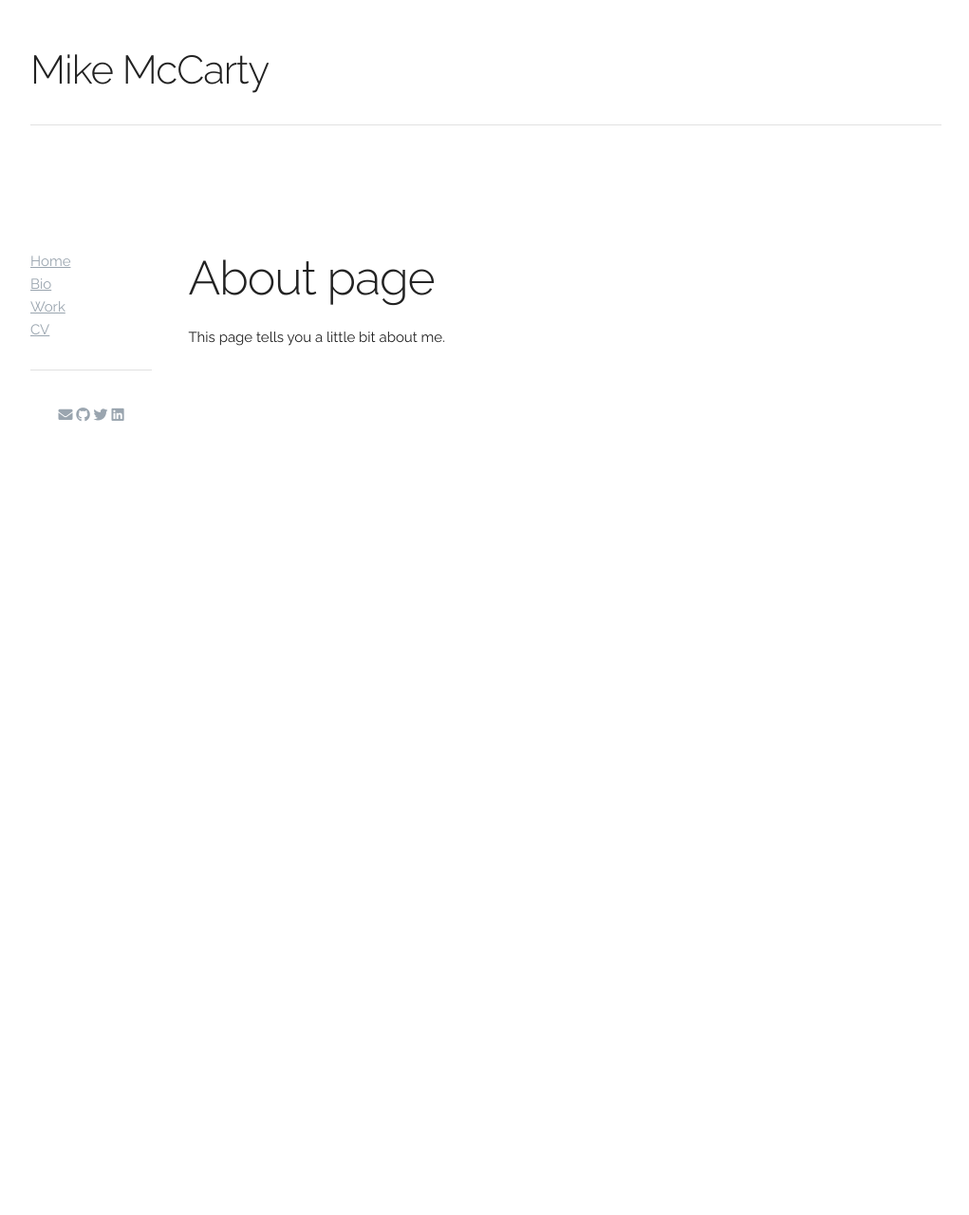
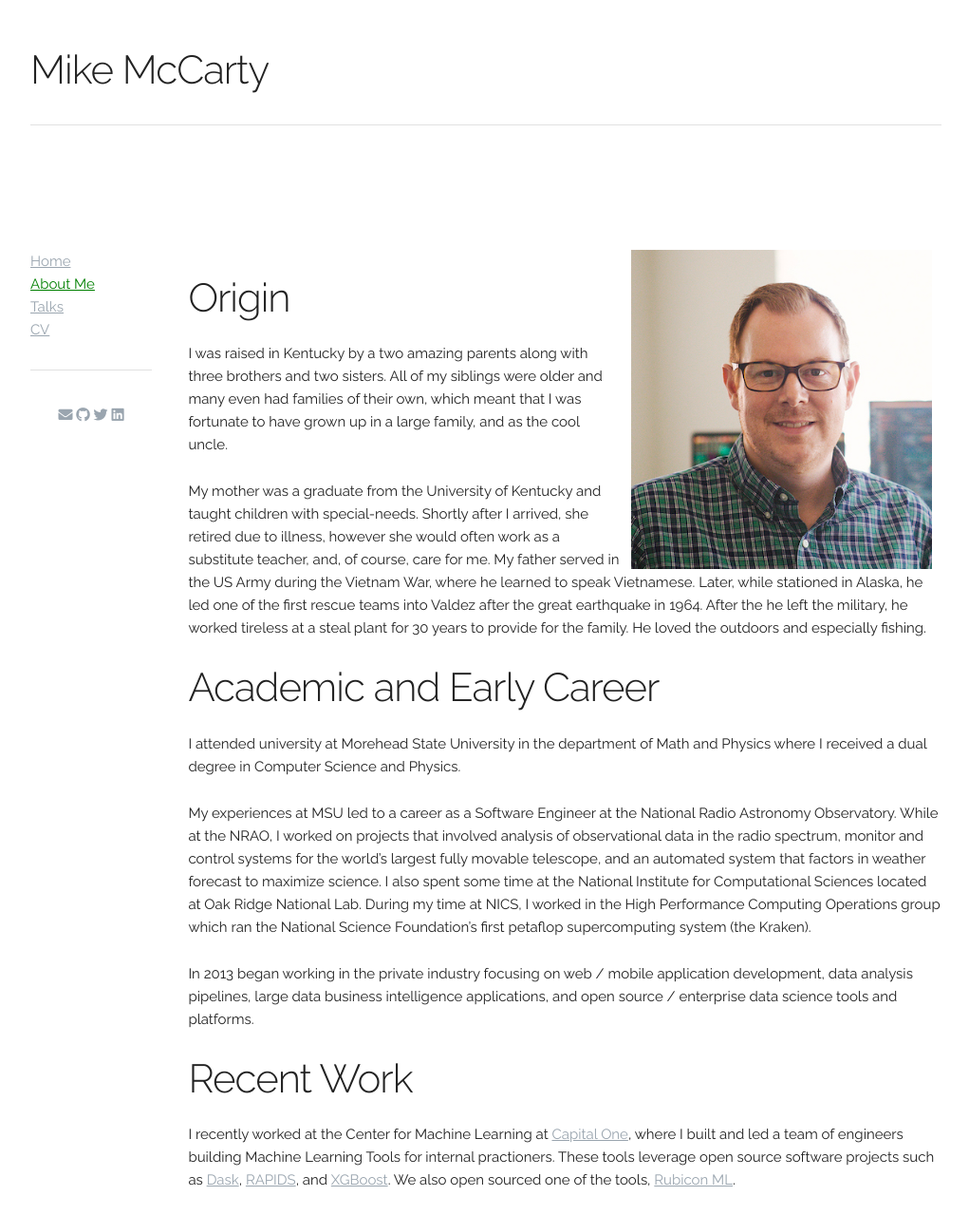
Before and after one commit to mmccarty/mmccarty.github.io, a Jekyll site: the page built from about.md, in a window 1280 px wide. Shown: the whole page at 95% size, without its empty margins (128-1149 px from the left). Built offline with Jekyll 4.4.1, drawn with Linux system fonts in a browser that asks for light colours; nearby versions of some CDN libraries; before the commit the page ends 900 px from its top, so only the background shows below that.

Commit message:
after C1 updates

```diff
--- a/about.md
+++ b/about.md
@@ -1,7 +1,53 @@
 ---
 layout: default
-title: About
+title: About Me
 ---
-# About page
 
-This page tells you a little bit about me.
+<p>
+  <img src='assets/images/mike.jpg' align="right" hspace='10' style="width:40%; height:40%"/>
+</p>
+
+## Origin
+
+I was raised in Kentucky by a two amazing parents along with three brothers
+and two sisters. All of my siblings were older and many even had families of
+their own, which meant that I was fortunate to have grown up in a large family,
+and as the cool uncle.
+
+My mother was a graduate from the University of Kentucky and taught children
+with special-needs. Shortly after I arrived, she retired due to illness, however
+she would often work as a substitute teacher, and, of course, care for me. My
+father served in the US Army during the Vietnam War, where he learned to speak
+Vietnamese. Later, while stationed in Alaska, he led one of the first rescue
+teams into Valdez after the great earthquake in 1964. After the he left the
+military, he worked tireless at a steal plant for 30 years to provide for the
+family. He loved the outdoors and especially fishing.
+
+## Academic and Early Career
+I attended university at Morehead State University in the department of Math
+and Physics where I received a dual degree in Computer Science and Physics.
+
+My experiences at MSU led to a career as a Software Engineer at the National
+Radio Astronomy Observatory. While at the NRAO, I worked on projects that
+involved analysis of observational data in the radio spectrum, monitor and
+control systems for the world's largest fully movable telescope, and an
+automated system that factors in weather forecast to maximize science. I also
+spent some time at the National Institute for Computational Sciences
+located at Oak Ridge National Lab. During my time at NICS, I worked in the High
+Performance Computing Operations group which ran the National Science
+Foundation’s first petaflop supercomputing system (the Kraken).
+
+In 2013 began working in the private industry focusing on web / mobile
+application development, data analysis pipelines, large data business
+intelligence applications, and open source / enterprise data science tools and
+platforms.
+
+## Recent Work
+
+I recently worked at the Center for Machine Learning at [Capital
+One](https://www.capitalone.com), where I built and led a team of engineers
+building Machine Learning Tools for internal practioners. These tools leverage
+open source software projects such as [Dask](www.dask.org),
+[RAPIDS](www.rapids.ai), and [XGBoost](https://xgboost.readthedocs.io/). We also
+open sourced one of the tools, [Rubicon
+ML](https://capitalone.github.io/rubicon-ml/).
```
Also changed, not shown: _data/navigation.yml (+5 -5 lines), bio.html (deleted, +0 -24 lines), cv.md (+20 -6 lines), index.md (+6 -6 lines), talks.md (added, +19 -0 lines), README.md (added), assets/images/mike.jpg, 8 other files.
